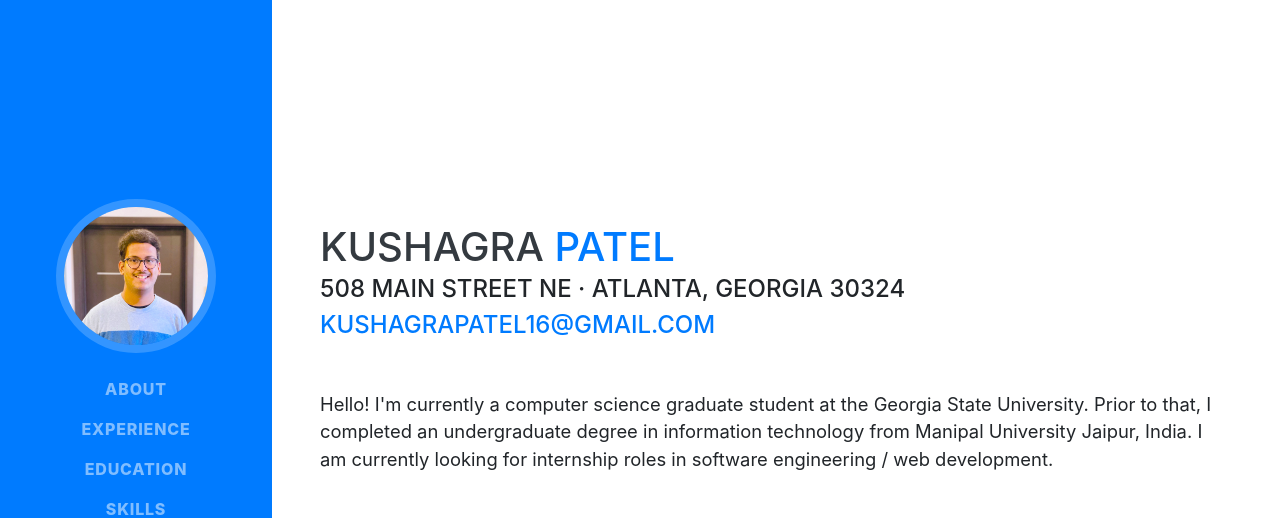
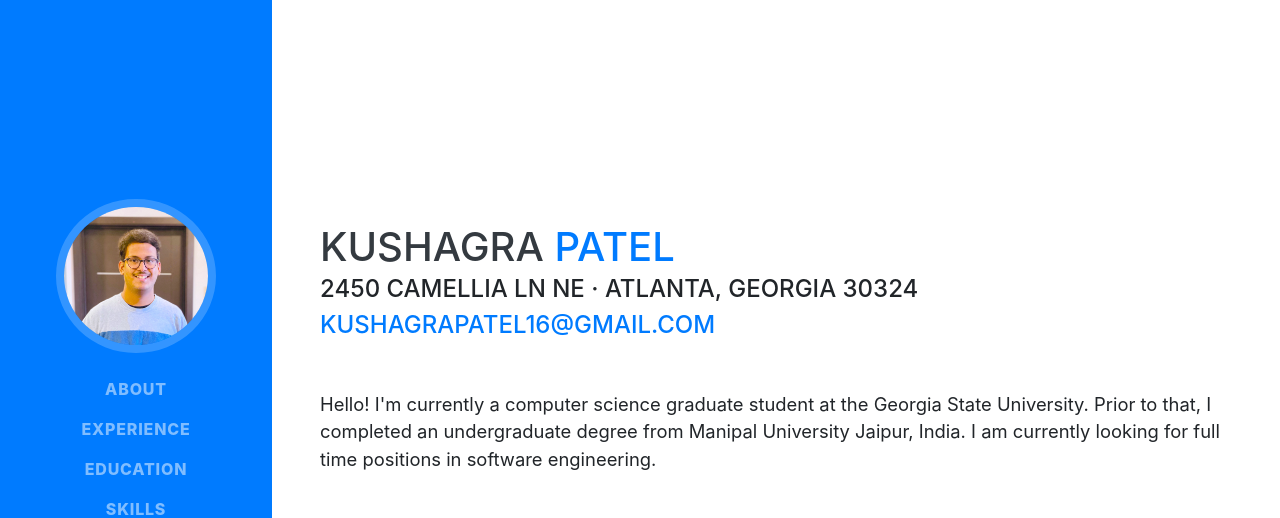
Before and after one commit to kushagra7/kushagra7.github.io, a website with bundled scripts: page index.html in a window 1280 px wide. Shown: the top 518 px of the page. Built offline with nearby package versions, Linux system fonts and the light colour scheme; a web font is replaced by a local one.

Commit message:
Update index.html

```diff
--- a/index.html
+++ b/index.html
@@ -65,10 +65,10 @@
         <h1 class="mb-0">Kushagra
           <span class="text-primary">Patel</span>
         </h1>
-        <div class="subheading mb-5">508 Main Street NE · Atlanta, Georgia 30324
+        <div class="subheading mb-5">2450 Camellia Ln NE · Atlanta, Georgia 30324
           <a href="mailto:name@email.com">kushagrapatel16@gmail.com</a>
         </div>
-        <p class="lead mb-5"> Hello! I'm currently a computer science graduate student at the Georgia State University. Prior to that, I completed an undergraduate degree in information technology from Manipal University Jaipur, India. I am currently looking for internship roles in software engineering / web development. </p>
+        <p class="lead mb-5"> Hello! I'm currently a computer science graduate student at the Georgia State University. Prior to that, I completed an undergraduate degree from Manipal University Jaipur, India. I am currently looking for full time positions in software engineering. </p>
 
         <div class="social-icons">
           <a href="https://www.linkedin.com/in/kushagra7/" target="_blank">
```
